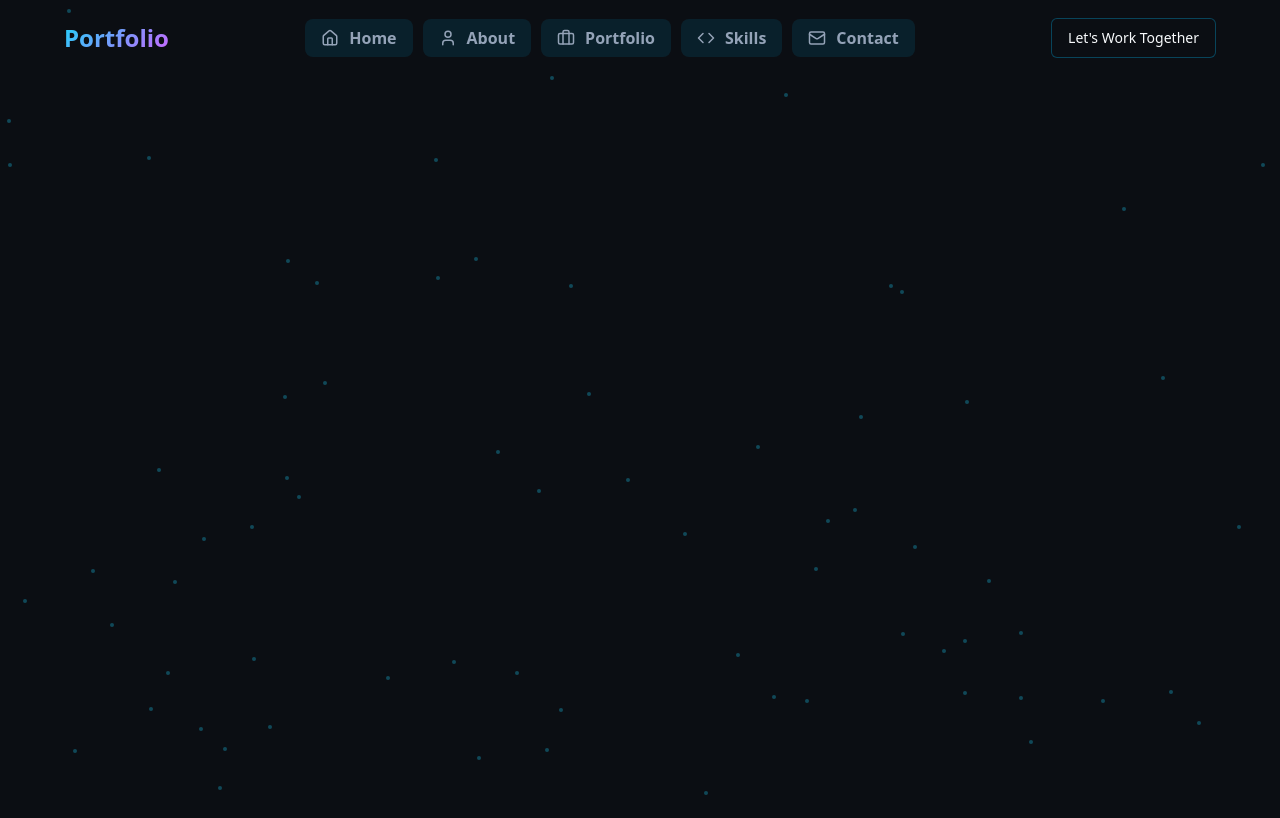
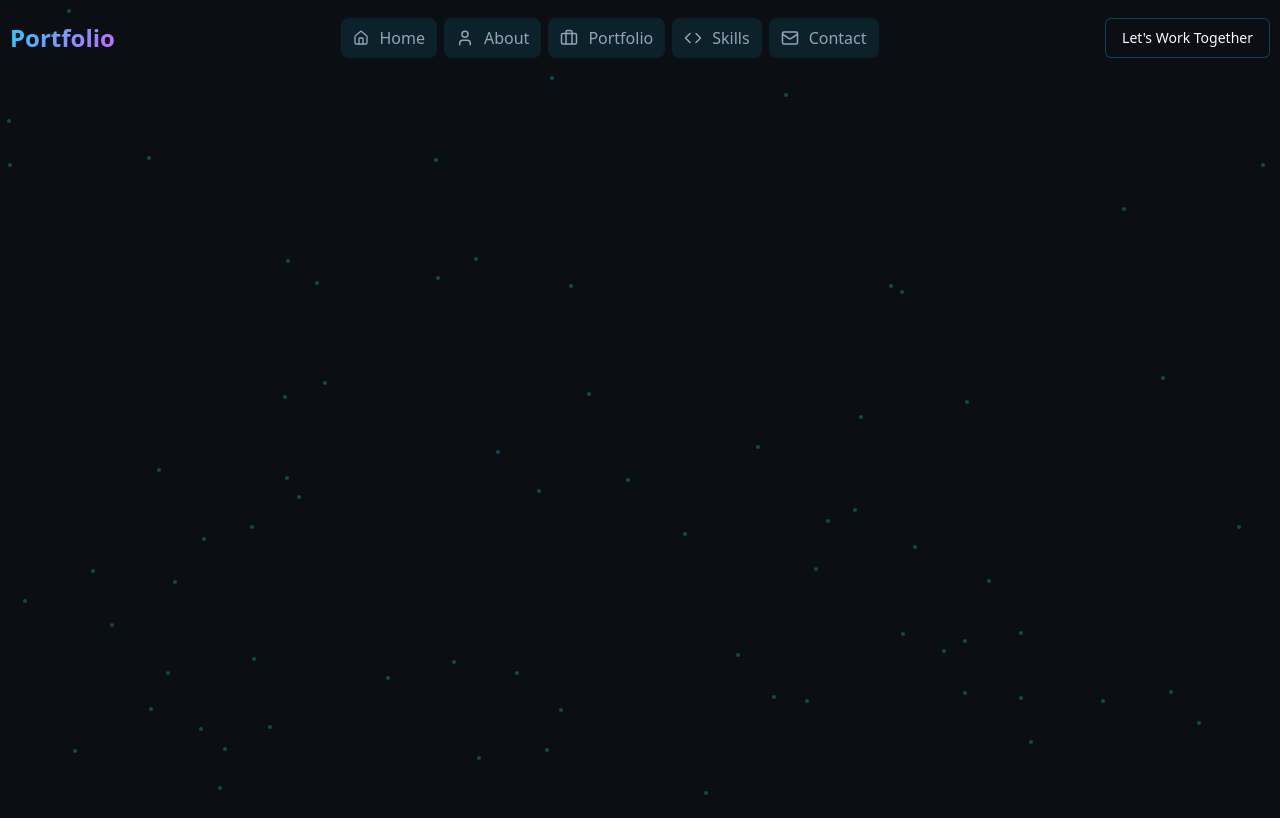
Before and after one commit to zaid-khan-code/My-Portfoilio, a plain HTML site: page index.html in a window 1280 px wide. Shown: the top 818 px of the page. Drawn offline with Linux system fonts and the light colour scheme.

Commit message:
Nav bar updated

```diff
--- a/index.html
+++ b/index.html
@@ -24,7 +24,7 @@
                     <a href="#" class="nav-ics navigation-ic-1">
                         <div class="nav-ic-div-sp ">
                             <span class="nav-ics-span">
-                                <svg xmlns="http://www.w3.org/2000/svg" width="18" height="18" viewBox="0 0 24 24"
+                                <svg xmlns="http://www.w3.org/2000/svg" width="16" height="16" viewBox="0 0 24 24"
                                     fill="none" stroke="currentColor" stroke-width="2" stroke-linecap="round"
                                     stroke-linejoin="round" class="lucide lucide-house w-4 h-4">
                                     <path d="M15 21v-8a1 1 0 0 0-1-1h-4a1 1 0 0 0-1 1v8"></path>
--- a/script.js
+++ b/script.js
@@ -11,4 +11,5 @@ boxes.forEach(box => {
 });
 
 
+
 //  And its Ends there
--- a/style.css
+++ b/style.css
@@ -22,12 +22,15 @@ header {
     top: 0;
     left: 0;
     right: 0;
+    z-index: 1;
 }
 
 .nav-bar {
+    position: fixed;
     width: 1400px;
     display: flex;
     justify-content: center;
+    z-index: 10;
 }
 
 /*
@@ -78,7 +81,7 @@ header {
     align-items: center;
     gap: 10px;
     font-size: 16px;
-    font-weight: 600;
+    font-weight: 400;
 }
 
 .nav-2-navigation {
@@ -87,17 +90,20 @@ header {
     align-items: center;
     width: 532px;
     width: max-content;
-    gap: 10px;
+    gap: 7px;
 }
 
 .nav-ic-div-sp {
     font-size: 16px;
-    padding: 8px 16px;
+    padding: 9px 12px;
     border-radius: 8px;
-    background-color: rgba(0, 191, 255, 0.1);
+    background-color: #1fd1f91a;
 }
 
-
+header > span{
+    width: 16px;
+    height: 16px;
+}
 
 /* .nav-3-div-btn {
     padding: 8px 24px;
@@ -125,6 +131,8 @@ header {
     background-color: hsl(280 100% 70%)
 }
 
+/* Navbar End here */
+
 .main-sec-1 {
     background-color: rgb(11 14 19);
     ;
```
